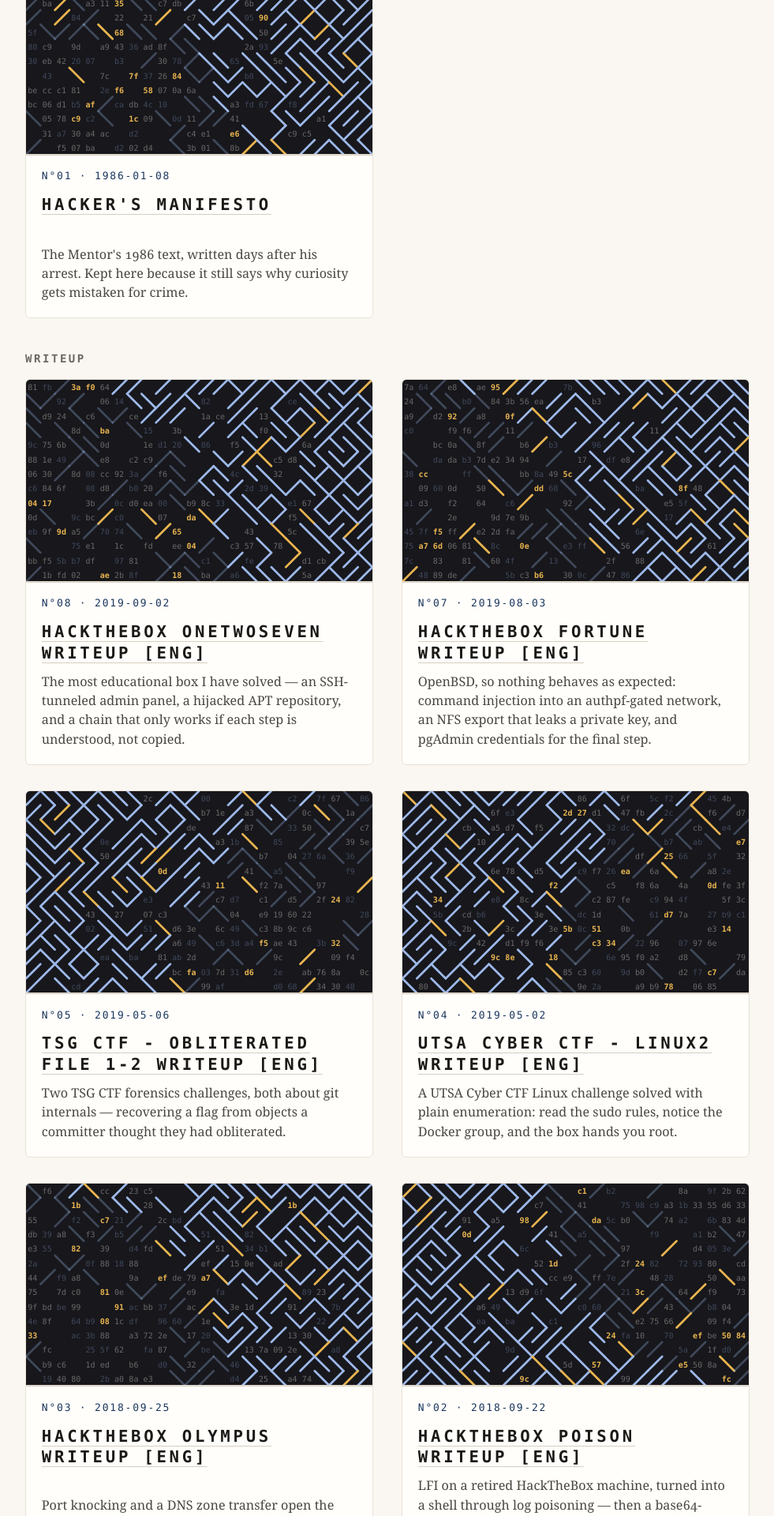
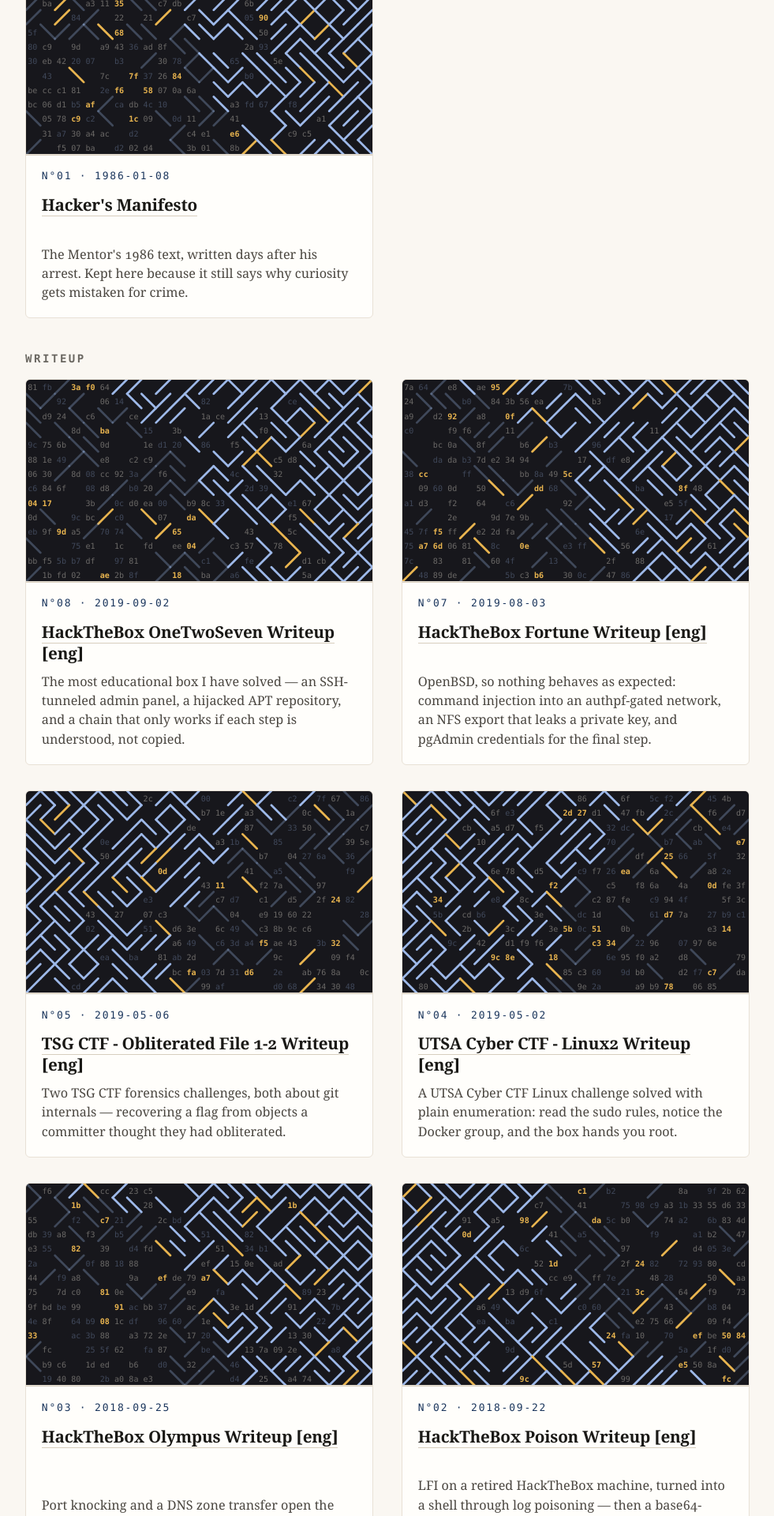
Before and after one commit to ataberk-xyz/ataberk-xyz.github.io, a Jekyll site: the page built from categories.md, in a window 1280 px wide. Shown: the part 457-2377 px from the top of the page at 79% size, without its empty margins (149-1130 px from the left). Built offline with Jekyll 4.4.1, drawn with Linux system fonts in a browser that asks for light colours.

Commit message:
categories: scope section heading style to direct child, not card titles
Co-Authored-By: Claude Fable 5 <noreply@anthropic.com>

```diff
--- a/_sass/kami/_components.scss
+++ b/_sass/kami/_components.scss
@@ -209,7 +209,7 @@
   padding-left: 0.45rem;
 }
 .cat-pill.is-active .cat-count { color: var(--accent); border-left-color: var(--accent); }
-.cat-section h3 {
+.cat-section > h3 {
   font-family: var(--mono);
   font-size: 0.78rem;
   letter-spacing: 0.18em;
```
